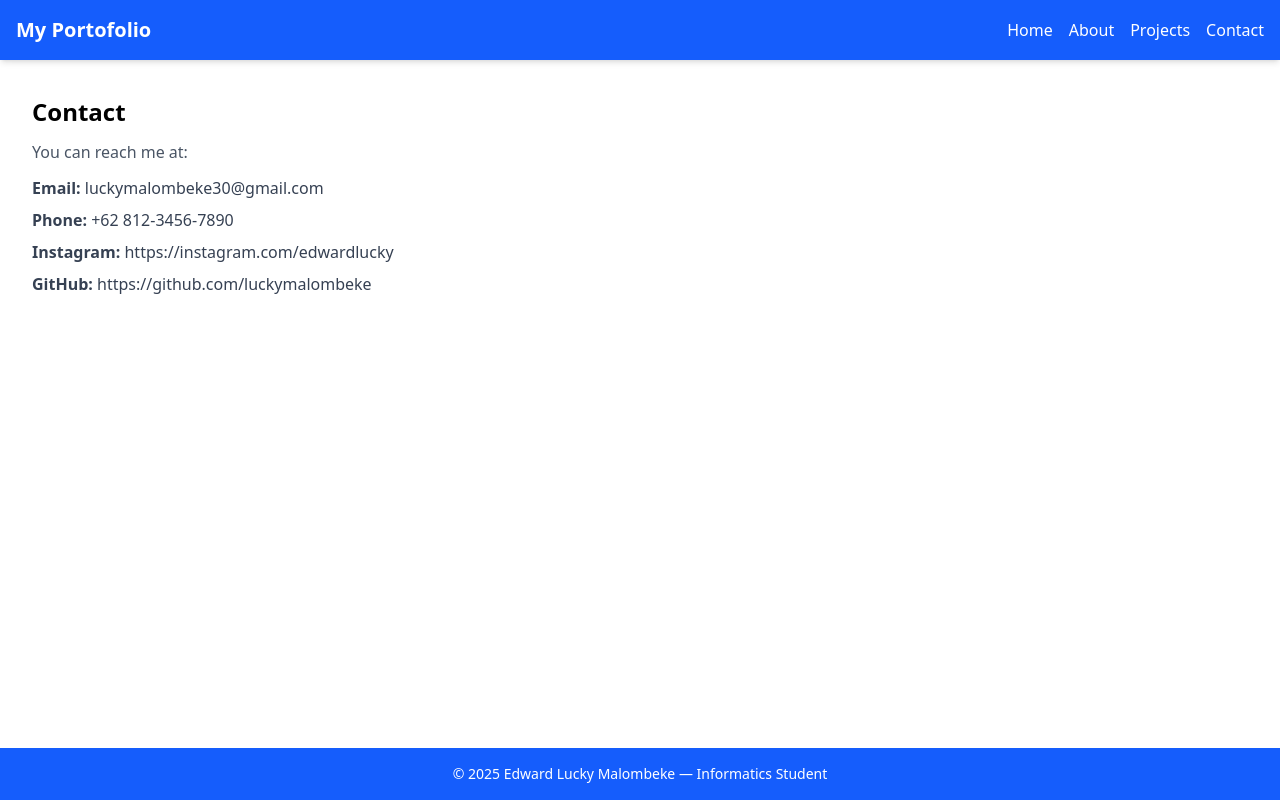
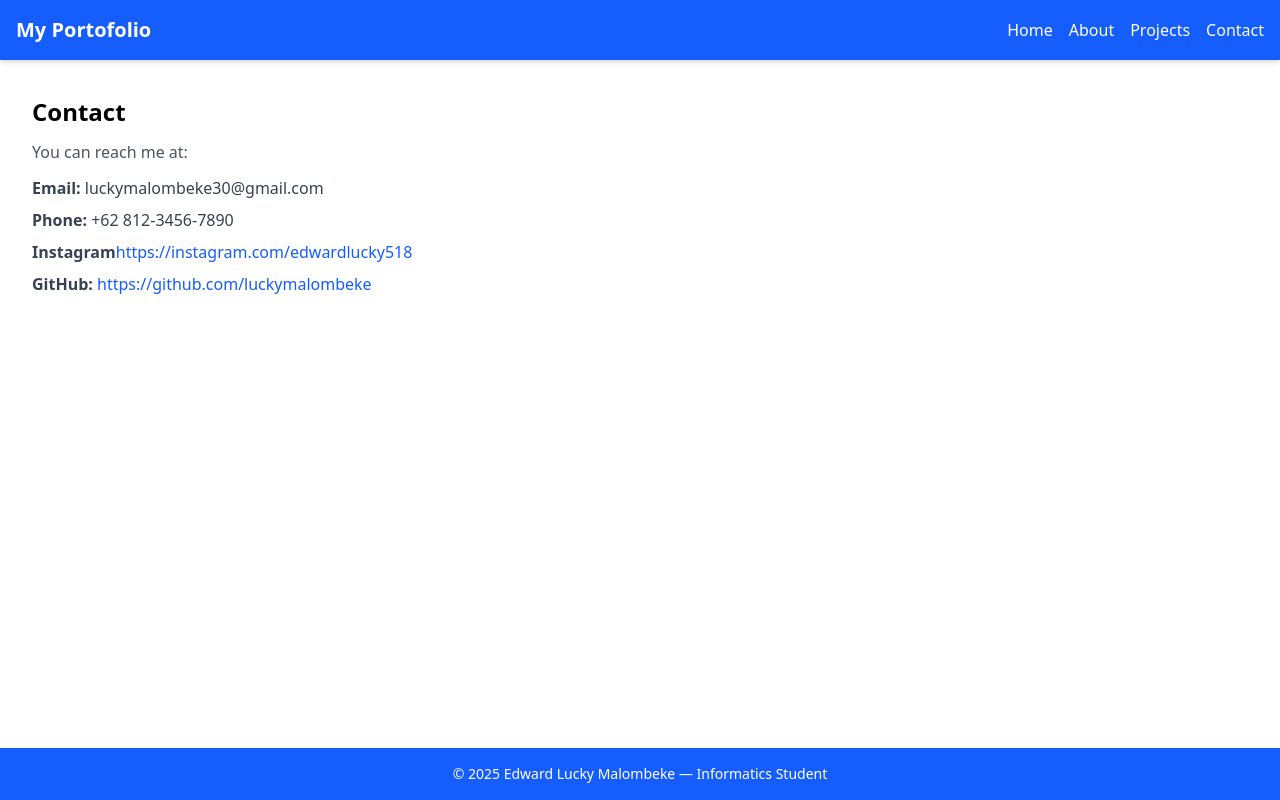
Before and after one commit to luckymalombeke/front-end-mid, a React (Vite) app: page /contact in a window 1280 px wide. Built offline with nearby package versions, Linux system fonts and the light colour scheme; data requests are answered from the project's data file.

Commit message:
this one is little important

```diff
--- a/db.json
+++ b/db.json
@@ -31,7 +31,7 @@
     }
   ],
   "contacts": {
-    "instagram": "https://instagram.com/edwardlucky",
+    "instagram": "https://instagram.com/edwardlucky518",
     "github": "https://github.com/luckymalombeke",
     "linkedin": "https://linkedin.com/in/edwardlucky",
     "email" :"luckymalombeke30@gmail.com",
--- a/src/thepages/contact.jsx
+++ b/src/thepages/contact.jsx
@@ -10,8 +10,29 @@ export default function Contact({ contacts }) {
       <ul className="mt-3 space-y-2 text-gray-700">
         <li><strong>Email:</strong> {contacts.email}</li>
         <li><strong>Phone:</strong> {contacts.phone}</li>
-        <li><strong>Instagram:</strong> {contacts.instagram}</li>
-        <li><strong>GitHub:</strong> {contacts.github}</li>
+
+        <li><strong>Instagram</strong>
+          <a
+            href={contacts.instagram}
+            target="_blank"
+            rel="noopener noreferrer"
+            className="text-blue-600 hover:underline"
+          >
+            {contacts.instagram}
+          </a>
+        </li>
+
+        <li>
+          <strong>GitHub:</strong>{" "}
+          <a
+            href={contacts.github}
+            target="_blank"
+            rel="noopener noreferrer"
+            className="text-blue-600 hover:underline"
+          >
+            {contacts.github}
+          </a>
+        </li>
       </ul>
     </section>
   );
```
